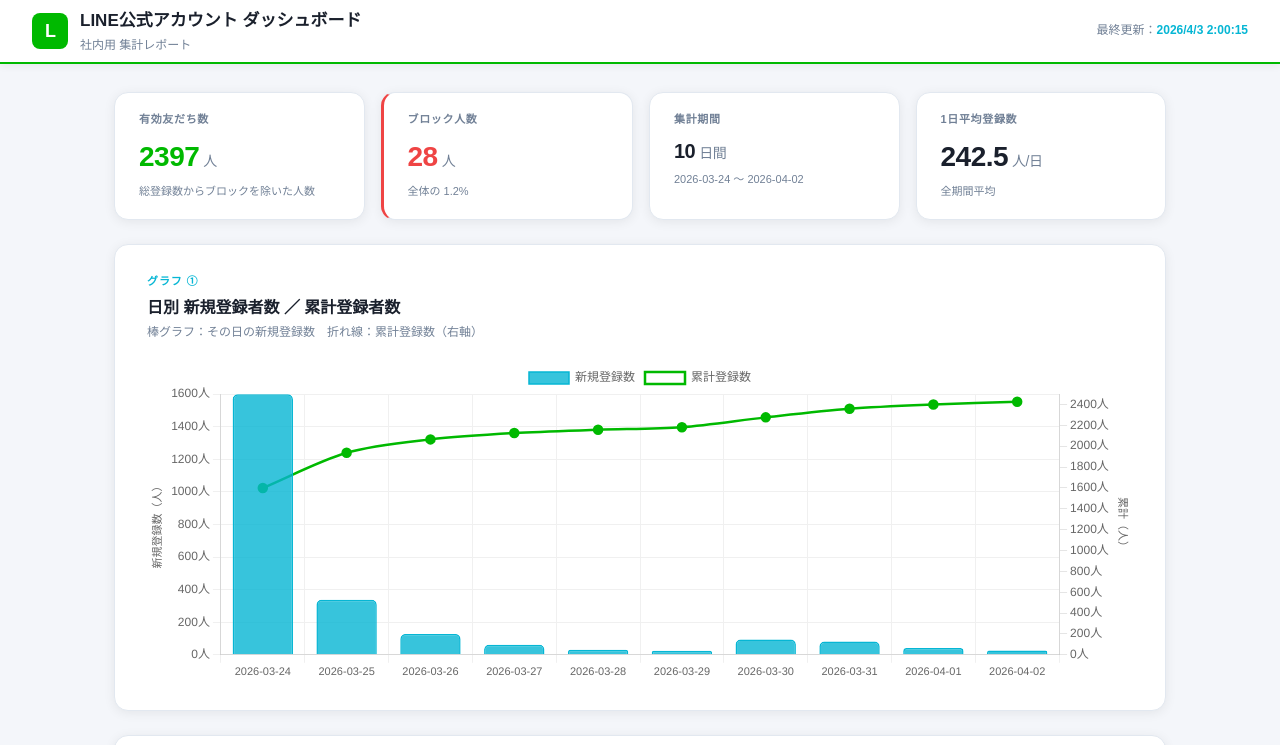
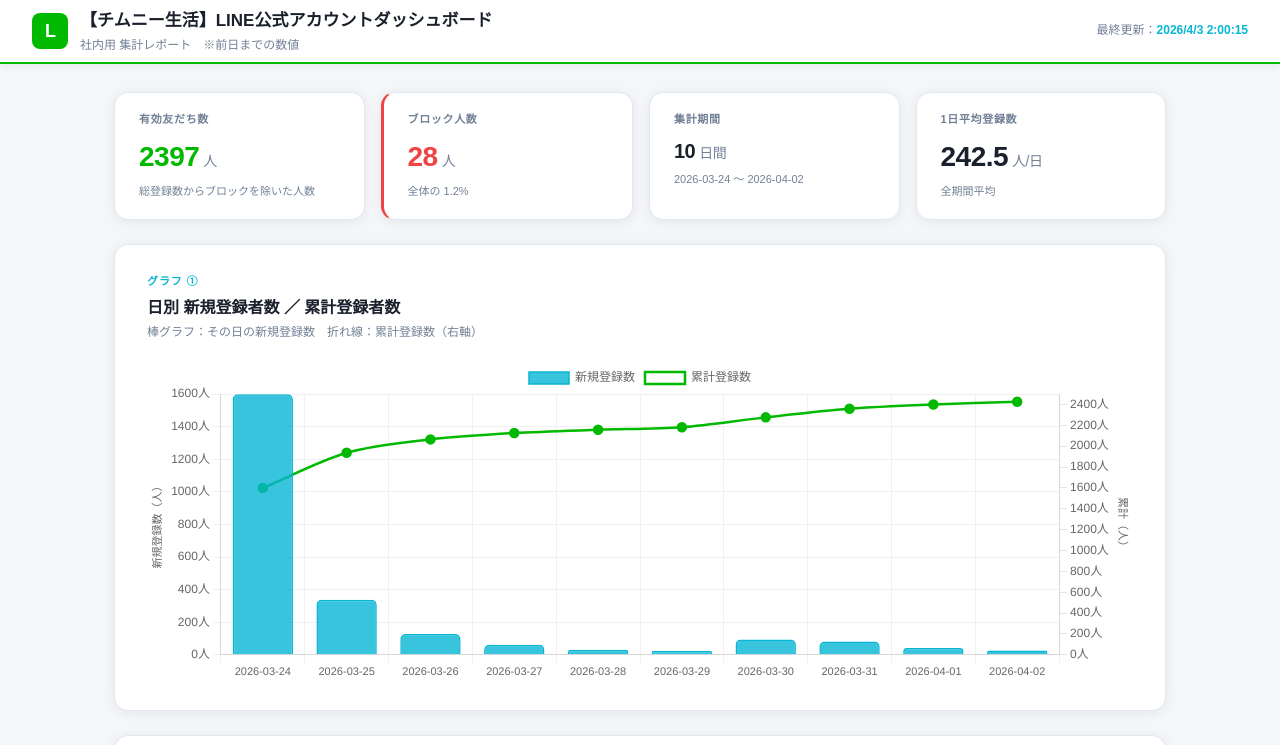
Before and after one commit to yui-s-lang/kamome-line-dashboard, a plain HTML site: page index.html in a window 1280 px wide. Shown: the top 745 px of the page. Drawn offline with nearby package versions, Linux system fonts and the light colour scheme.

Commit message:
Update index.html

```diff
--- a/index.html
+++ b/index.html
@@ -3,7 +3,7 @@
 <head>
   <meta charset="UTF-8" />
   <meta name="viewport" content="width=device-width, initial-scale=1.0" />
-  <title>LINE公式アカウント ダッシュボード</title>
+  <title>【チムニー生活】LINE公式アカウントダッシュボード</title>
 
   <!-- ========================================================
        外部ライブラリ：Chart.js（グラフ描画）
@@ -328,8 +328,8 @@
   <div class="header-left">
     <div class="header-logo">L</div>
     <div>
-      <div class="header-title">LINE公式アカウント ダッシュボード</div>
-      <div class="header-subtitle">社内用 集計レポート</div>
+      <div class="header-title">【チムニー生活】LINE公式アカウントダッシュボード</div>
+      <div class="header-subtitle">社内用 集計レポート　※前日までの数値</div>
     </div>
   </div>
   <div class="header-right">
```
